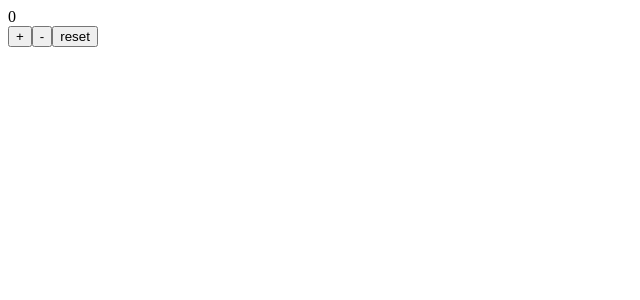
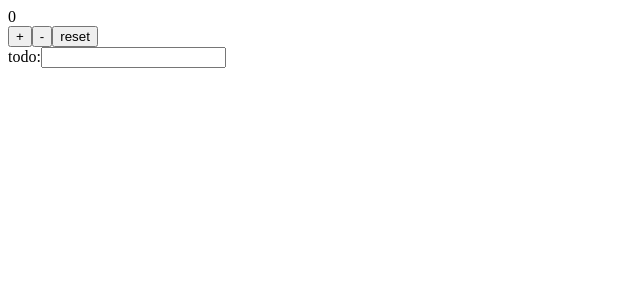
Before and after one commit to masalib/Learn-React-useReducer, a React (Create React App) app: page / in a window 1280 px wide. Shown: the top 300 px of the page, without its empty margins (0-640 px from the left). Built offline with nearby package versions, Linux system fonts and the light colour scheme.

Commit message:
todoのactionを追加 dispatchの部分にpayloadを使って変数を渡す部分

```diff
--- a/src/App.js
+++ b/src/App.js
@@ -3,7 +3,8 @@ import React, { useState, useReducer } from "react";
 const ACTIONS = {
   INCREMENT: "increment",
   DECREMENT: "decrement",
-  RESET: "reset"
+  RESET: "reset",
+  ADD_TODO: "add-todo"
 };
 
 function reducer(state, action) {
@@ -21,9 +22,24 @@ function reducer(state, action) {
   }
 }
 
+function todoreducer(todostate, action) {
+  switch (action.type) {
+    case ACTIONS.ADD_TODO:
+      return [...todostate, newTodo(action.payload.name)];
+    default:
+      return todostate;
+  }
+}
+
+function newTodo(name) {
+  return { id: Date.now(), name: name, complete: false };
+}
+
 export default function App() {
   const [state, dispatch] = useReducer(reducer, { count: 0 });
-  //const [count, setCount] = useState(0);
+  const [todostate, tododispatch] = useReducer(todoreducer, []);
+
+  const [name, setName] = useState("");
 
   function increment() {
     console.log("increment");
@@ -38,6 +54,17 @@ export default function App() {
     console.log("resetCount");
     dispatch({ type: ACTIONS.RESET });
   }
+  function handleSubmit(e) {
+    console.log("handleSubmit");
+    e.preventDefault();
+    tododispatch({
+      type: ACTIONS.ADD_TODO,
+      payload: { name: name }
+    });
+    setName("");
+  }
+
+  console.log(todostate);
 
   return (
     <>
@@ -47,6 +74,17 @@ export default function App() {
         <button onClick={decrement}>-</button>
         <button onClick={resetCount}>reset</button>
       </div>
+      <div>
+        <form onSubmit={handleSubmit}>
+          todo:
+          <input
+            type="text"
+            value={name}
+            onChange={(e) => setName(e.target.value)}
+          />
+          <div>{name}</div>
+        </form>
+      </div>
     </>
   );
 }
```
